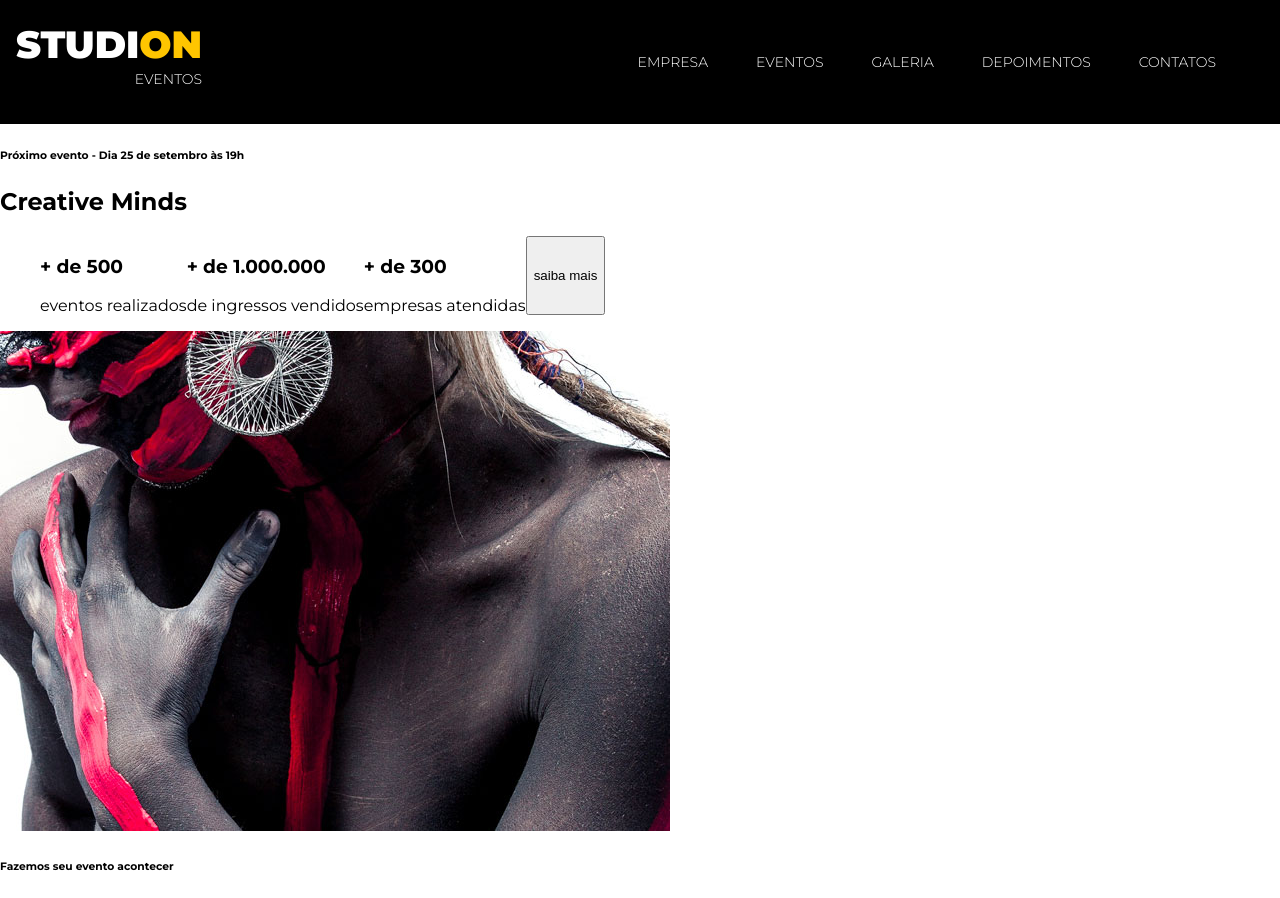
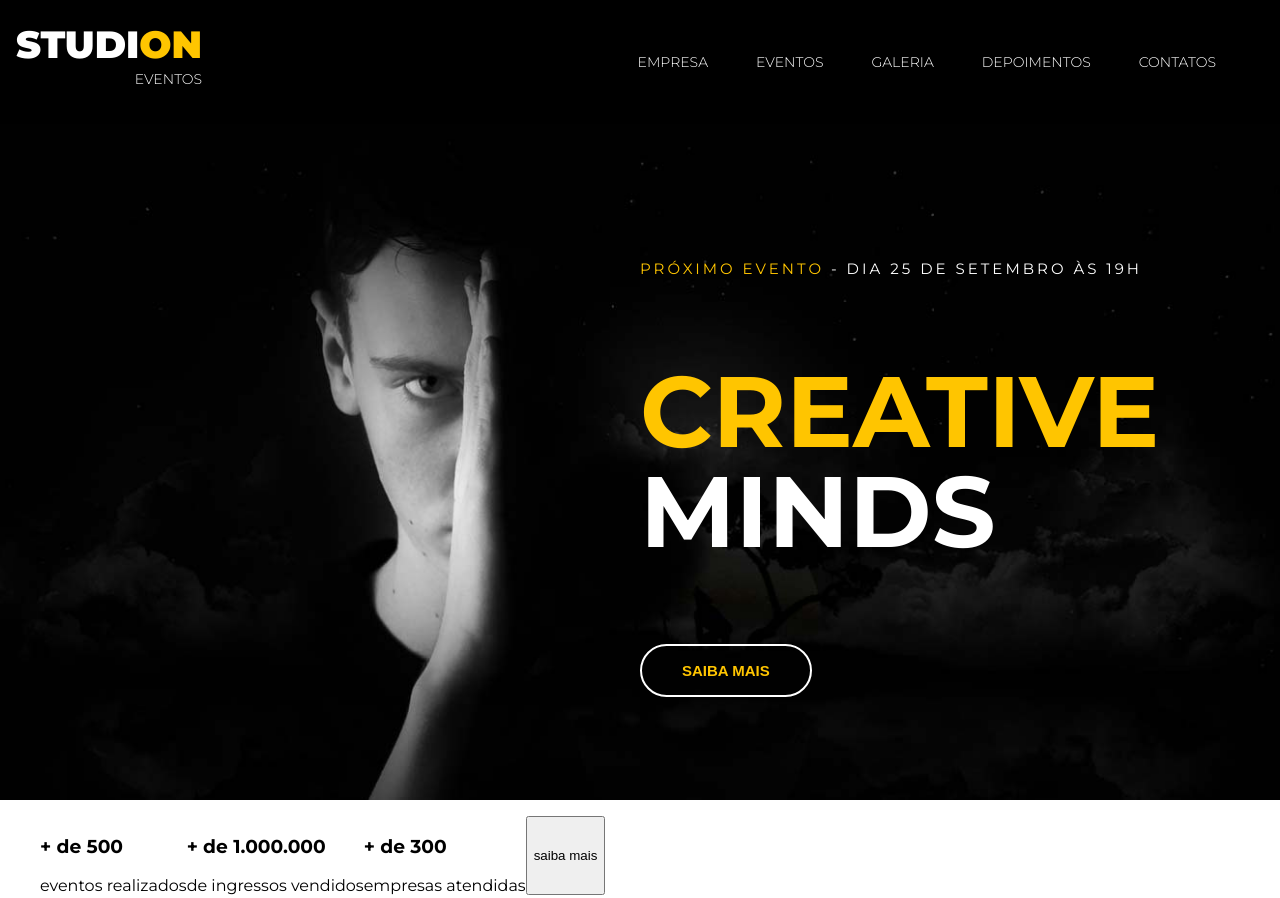
Before and after one commit to sandyLohran/curso-imagine, a website: page src/index.html in a window 1280 px wide. Shown: the top 898 px of the page. Drawn offline with Linux system fonts and the light colour scheme.

Commit message:
feat(header): implementado estilo do header

```diff
--- a/src/index.html
+++ b/src/index.html
@@ -21,10 +21,15 @@
         </ul>
     </nav>
     <header>
-        <div id="slider"></div>
+        <div id="slider">
         <div class="slider">
-            <h6><span>Próximo evento</span> - Dia 25 de setembro às 19h</h6>
-            <h2><span>Creative</span> Minds</h2>
+            <img class="slide__background-image" src="./images/banner.jpg" alt="banner-studion">
+            <div class="slider__copy">
+                <h6 ><span class="copy--primary">Próximo evento</span> - Dia 25 de setembro às 19h</h6>
+                <h2><span class="copy--primary">Creative</span> Minds</h2>
+                <button class="btn btn--slide">Saiba Mais</button>
+            </div>
+        </div>
         </div>
     </header>
     <main>
--- a/src/style.css
+++ b/src/style.css
@@ -5,9 +5,11 @@
 }
 
 :root { /*Seletor proprio, para as informacoes principais do site */
-    --color-primary: #ffc500; /*Criado uma variavel para usar a cor */
+
     font-family: 'Montserrat', sans-serif;
     font-size: 16px; /* 16px equivale a 1rem */
+    --color-primary: #ffc500; /*Criado uma variavel para usar a cor */
+    --default-padding: 1rem;
 
 }
 body{
@@ -24,6 +26,7 @@
 /*Estilizando navbar, para estilizar classes usa o ' . ' antes   */
 .navbar{
     position:fixed;  /* fixar a caixa da navbar na tela */
+    z-index: 1;
     display: grid; /* ##### */
     grid-template-columns: 1fr 9fr; /* colocando duas colunas #####*/
     align-items: center; /*alinhando os itens */
@@ -76,3 +79,63 @@
     color: var(--color-primary);/* usando a cor criada por variavel, no texto ON da logo */
 
 }
+
+#slider {
+
+    background-color: #000;
+    color: #fff;
+    /* background-image: url(./images/banner.jpg);
+    background-size: cover;
+    background-repeat: no-repeat;
+    background-position:  center; */
+
+}
+.slider {
+    position: relative; /*deixa ele no topo do div pai*/
+    height: calc(100vh - 7.75rem);
+}
+.slide__background-image{
+    width: 100%;
+    height: 100%;
+    object-fit: cover;
+    object-position:center ;
+}
+.slider__copy{
+    position: absolute; /*deixa ir para todo lado da tela  */
+    top: 6.25rem;
+    left: 50vw;
+}
+
+.slider__copy h6{
+    font-size: .9375rem;
+    font-weight: 400;  /*deixando a fonte regula*/
+    text-transform: uppercase; /*deixando o texto em caixa alta*/
+    letter-spacing: .1875rem; /*Afetando o espaçamento do txt*/
+}
+.slider__copy h2{
+    font-size: 6.25rem;
+    text-transform: uppercase;
+    line-height: 6.25rem;
+
+}
+.slider__copy h2 span{
+    display: block; /*quebra de linha*/
+}
+.btn {
+    padding: 1rem 2.5rem;
+    color: var(--color-primary);
+    border:.125rem solid #fff ; /*Borda do botao */
+    border-radius: 5rem ; /*arredondando as bodas */
+    background: unset; /*tira as propriedades */
+    font-size: .9375rem ;
+    font-weight: 700;
+    text-transform: uppercase;
+    transition: 0.5s all ease; /*efeito de transicao para efeitos*/
+}
+
+.btn:hover, .btn:active, .btn:focus{
+    border-color: var(--color-primary);
+    background-color: var(--color-primary);
+    color: #fff;
+
+}
```
